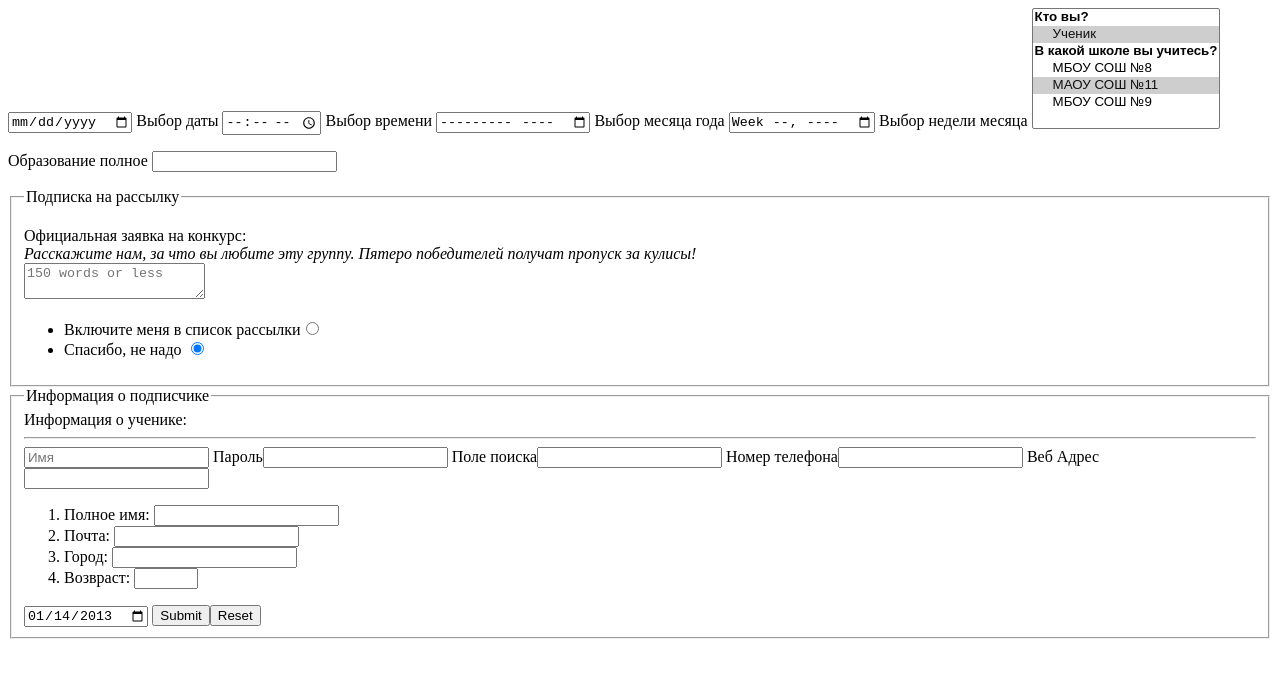
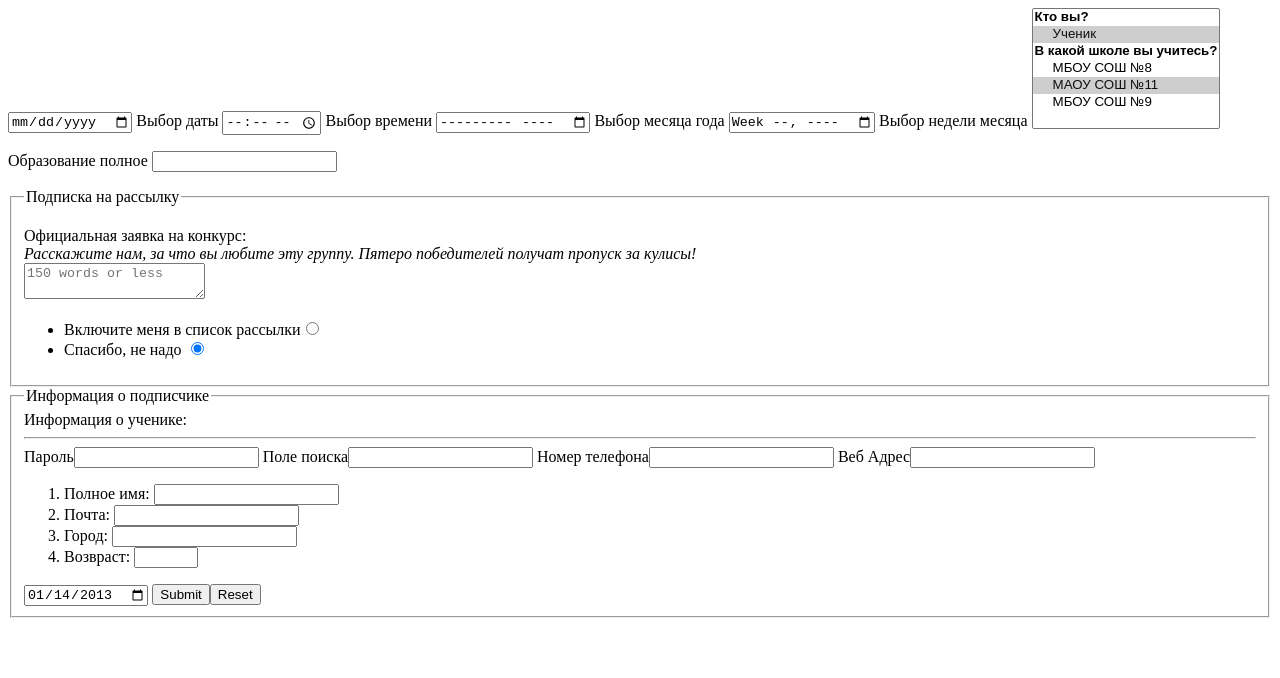
Before and after one commit to Jeftick/diplom, a plain HTML site: page index.html in a window 1280 px wide. Drawn offline with Linux system fonts and the light colour scheme.

Commit message:
Update index.html

```diff
--- a/index.html
+++ b/index.html
@@ -36,7 +36,6 @@
 <legend>Информация о подписчике</legend>
 <label for="fio">Информация о ученике:</label>
 <hr>
-<input type="text" name="fio" id="fio" placeholder="Имя" required accesskey="n">
 <label>Пароль<input type="password" name="pswd" maxlength="8" id="formpswd"></label>
 <label>Поле поиска<input type="search"></label>
 <label>Номер телефона<input type="tel"></label>
```
